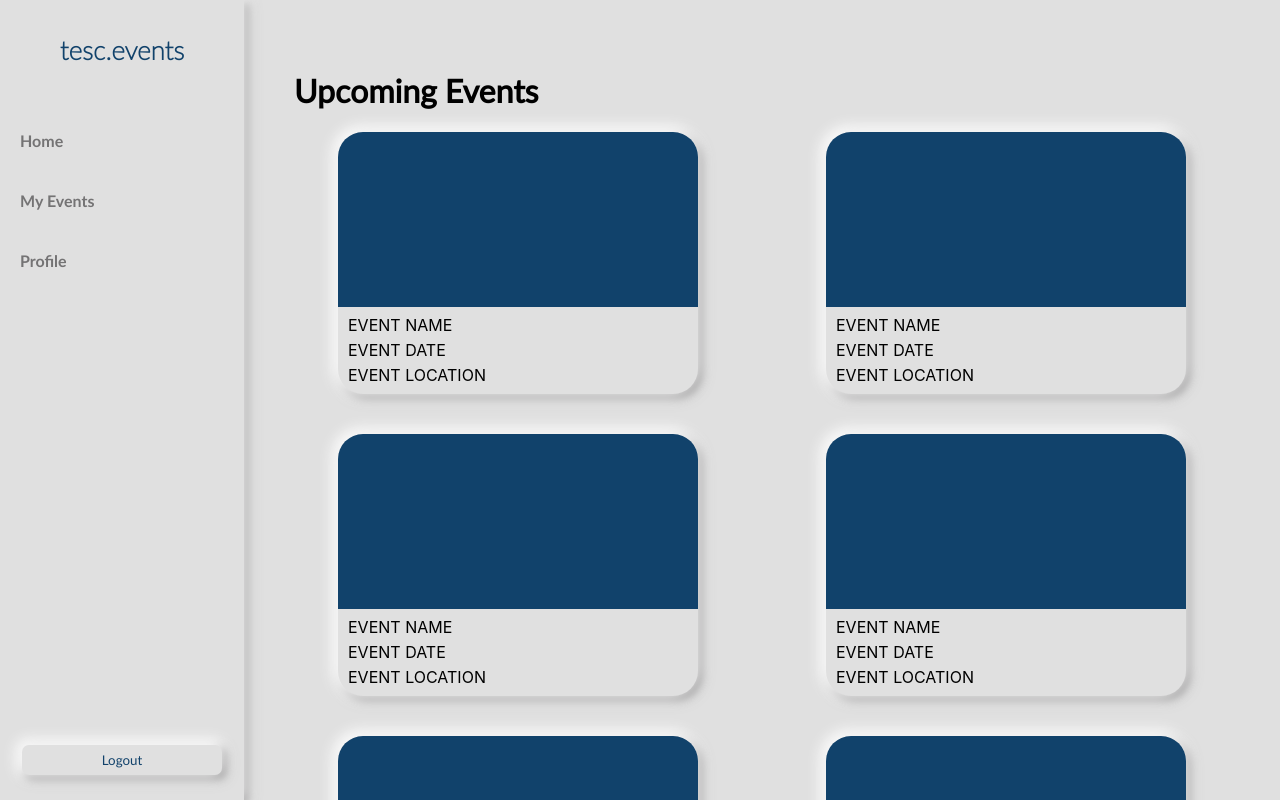
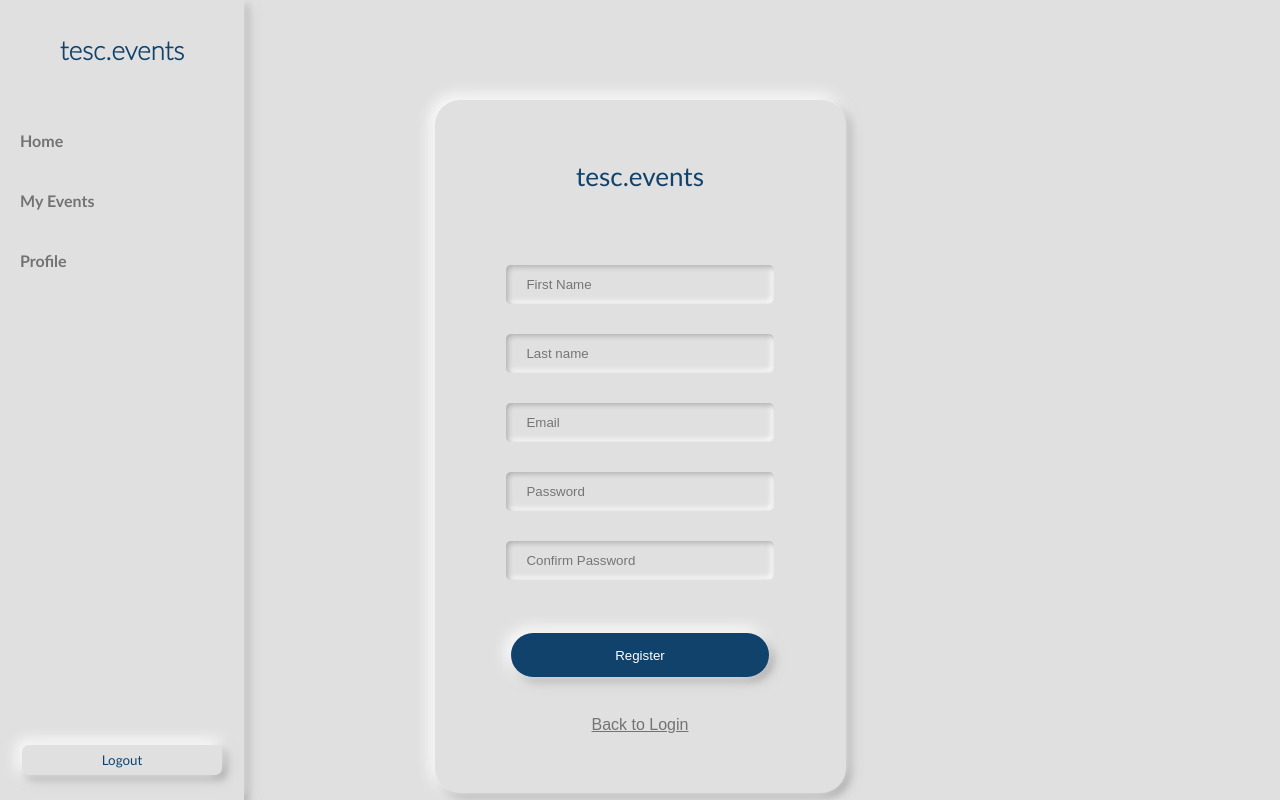
Before and after one commit to UCSDTESC/tesc-events-ui, a React (Create React App) app: page / in a window 1280 px wide. Shown: the top 800 px of the page. Built offline with nearby package versions, Linux system fonts and the light colour scheme.

Commit message:
Updated Registration Page

```diff
--- /dev/null
+++ b/src/assets/css/RegistrationPage.css
@@ -0,0 +1,105 @@
+.container {
+    display: flex;
+}
+
+.wrapper {
+    display: flex;
+    flex-direction: column;
+    width: 100%;
+
+}
+
+.column{
+    display: flex;
+    height: 693px;
+    width: 411px;
+    align-self: center;
+    flex-wrap: wrap;
+    gap: 0px;
+    align-content: flex-start;
+    border-radius: 25px;
+
+}
+
+.Save-button {
+    display: flex;
+    width: 100%;
+    justify-content: center;
+    height:120px;
+    flex: 2
+
+
+}
+.button {
+    background-color: #11426B;
+    color: white;
+    align-self: center;
+    width: 258px;
+    height: 44px;
+    border-radius: 30px;
+}
+
+.button:hover {
+    cursor: pointer;
+}
+
+.one-column {
+    height: 450px;
+    width: 390px;
+    border-radius: 25px;
+}
+
+.text-input {
+    align-self: center;
+    width: 155px;
+    padding: 12px 20px;
+    margin: 15px 20px;
+    width: 65%;
+    box-sizing: border-box;
+    border: none;
+    background-color: #E0E0E0;
+    border-radius: 5px;
+  }
+
+.main-content {
+    margin-left: 25px;
+    font-weight: normal;
+}
+
+.registration-form{
+    display: flex;
+
+    justify-content: center;
+    flex-direction: column;
+    width: 100%;
+}
+
+.content-title{
+    align-self: center;
+    width : 100%;
+    text-align: center;
+    font-size: 26px;
+    color: #11426B;
+    height: 30px;
+    justify-content: center;
+    padding: 60px;
+}
+
+.Back-button{
+    font-size: 16px;
+    color: #747374;
+    align-self: center;
+    justify-self: center;
+    text-decoration: underline;
+    box-shadow: none;
+    background: none;
+    cursor: pointer;
+}
+
+.Back-button-cont{
+    display: flex;
+    width: 100%;
+    justify-content: center;
+    height:20px;
+
+}
--- a/src/index.tsx
+++ b/src/index.tsx
@@ -2,12 +2,12 @@ import React from 'react';
 import ReactDOM from 'react-dom';
 import './index.css';
 import HomePage from './pages/HomePage';
-import ProfilePage from './pages/ProfilePage';
+import Register from './pages/RegistrationPage';
 
 const App = (): JSX.Element => {
   return (
     <div>
-      <HomePage/>
+      <Register/>
     </div>
   );
 };
--- a/src/pages/HomePage.tsx
+++ b/src/pages/HomePage.tsx
@@ -1,6 +1,7 @@
 import EventGrid from "../components/EventGrid";
 import Sidebar from "../components/Sidebar";
 import "../index.css";
+import RegistrationPage from "./RegistrationPage"
 
 const HomePage = (): JSX.Element => {
   return (
@@ -8,7 +9,7 @@ const HomePage = (): JSX.Element => {
       <Sidebar />
       <div className="main-content">
         <h1 className="content-title">Upcoming Events</h1>
-        <EventGrid />
+        <RegistrationPage />
       </div>
     </div>
   )
--- /dev/null
+++ b/src/pages/RegistrationPage.tsx
@@ -0,0 +1,92 @@
+import React, { useState } from 'react';
+import Sidebar from "../components/Sidebar";
+import "../index.css";
+import "../assets/css/Sidebar.css"
+import "../assets/css/RegistrationPage.css"
+
+const RegistrationPage = (): JSX.Element => {
+    const [firstname, setFirst] = useState<string>("Default");
+    function handlefirst(event: React.ChangeEvent<HTMLInputElement>) {
+        setFirst(event.currentTarget.value);
+    }
+    const [lastname, setLast] = useState<string>("Default");
+    function handleLast(event: React.ChangeEvent<HTMLInputElement>) {
+        setLast(event.currentTarget.value);
+    }
+    const [Email, setEmail] = useState<string>("Default");
+    function handleEmail(event: React.ChangeEvent<HTMLInputElement>) {
+        setEmail(event.currentTarget.value);
+    }
+    const [Password, setPassword] = useState<string>("Default");
+    function handlePassword(event: React.ChangeEvent<HTMLInputElement>) {
+        setPassword(event.currentTarget.value);
+    }
+    const [Confirm, setConfirm] = useState<string>("Default");
+    function handleConfirm(event: React.ChangeEvent<HTMLInputElement>) {
+        setConfirm(event.currentTarget.value);
+    }
+
+    const saveHandler = () => {
+        console.log(updatedData)
+        if (Password !== Confirm) {
+            alert("Passwords don't match");
+          }
+        else{
+            fetch('https://3ae918d3-e290-4f43-9cab-5fd0ae360b30.mock.pstmn.io/api/users/', {
+            method: 'POST',
+            body: JSON.stringify({
+                updatedData
+            }),
+            headers: {
+                'Content-type': 'application/json; charset=UTF-8',
+            },
+        })
+            .then((response) => response.json())
+            .then((json) => console.log(json));
+        }
+    }
+
+    const backHandler = () => {
+        console.log("Back")
+    }
+
+
+    const updatedData = {
+        "firstName": firstname,
+        "lastName": lastname,
+        "email": Email,
+        "password": Password
+    }
+
+    return (
+        <div className="container">
+            <Sidebar />
+            <div className='wrapper'>
+                <div className="main-content">
+
+                </div>
+                <div className='column outset'>
+                <div className="content-title">tesc.events</div>
+                    <form className = 'registration-form'>
+                        <input type="text" placeholder="First Name" id="FName" className="text-input inset" onChange={handlefirst} />
+                        <input type="text" placeholder="Last name" id="LName" className="text-input inset" onChange={handleLast} />
+                        <input type="text" placeholder="Email" id="Email" className="text-input inset" onChange={handleEmail} />
+                        <input type="text" placeholder="Password" id="Password" className="text-input inset" onChange={handlePassword} />
+                        <input type="text" placeholder="Confirm Password" id="Confirm" className="text-input inset" onChange={handleConfirm} />
+                    </form>
+
+                    <div className="Save-button">
+                        <button className="button" onClick={saveHandler}>Register</button>
+                    </div>
+                    <div className="Back-button-cont">
+                        <button className="Back-button" onClick={backHandler}>Back to Login</button>
+                    </div>
+
+
+                </div>
+            </div>
+        </div>
+    )
+}
+
+export default RegistrationPage;
```
